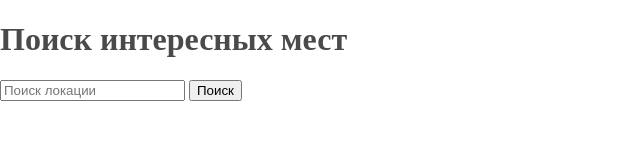
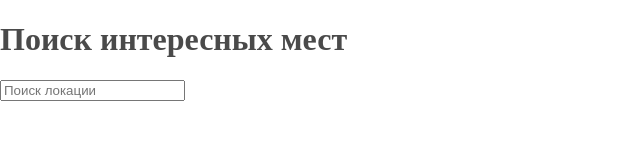
Before and after one commit to mu2so4/places, an Electron app: page index.html in a window 800 px wide. Shown: the whole page, without its empty margins (0-640 px from the left). Drawn offline with Linux system fonts and the light colour scheme.

Commit message:
Remove button

```diff
--- a/index.html
+++ b/index.html
@@ -15,7 +15,8 @@
             <label for="input_place"></label>
             <input id="input_place" placeholder="Поиск локации" onkeydown="getPlaces()">
 
-            <button id="button_find_place" onclick="getPlaces()">Поиск</button>
+            <!--<button id="button_find_place" class="placeSearchButton"
+                    onclick="getPlaces()">Поиск</button>-->
         </div>
         <ul id="hit_list" hidden></ul>
     </div>
```
